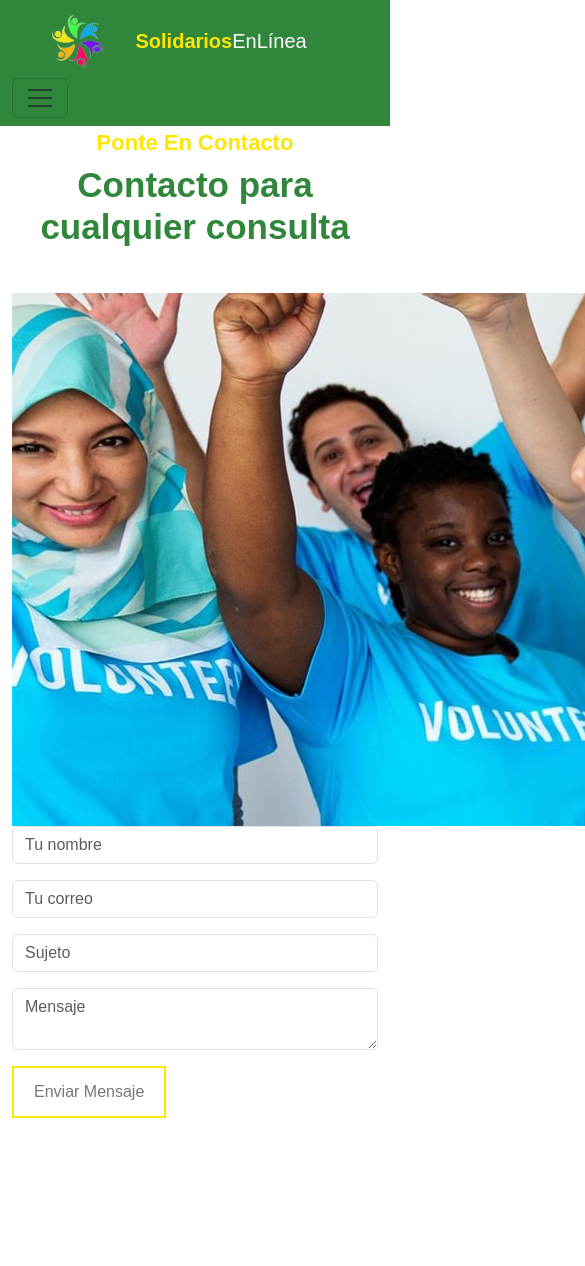
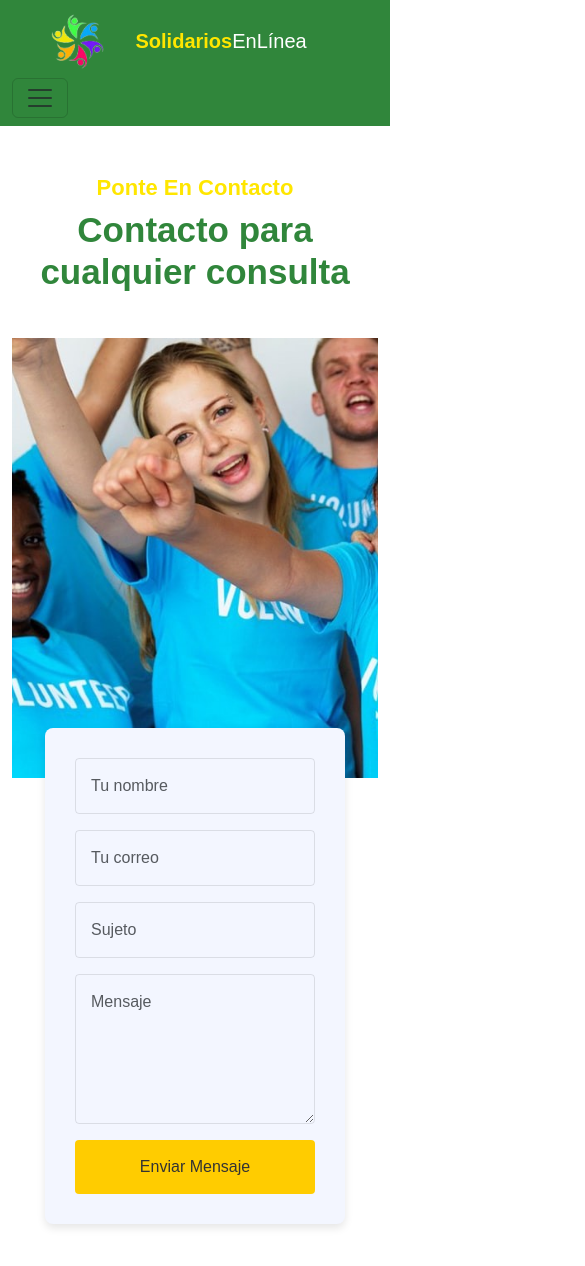
Before and after one commit to 23Tcsup/Innovacion-F, an Angular app: page /contacto in a window 390 px wide. Shown: the top 1266 px of the page, 585 px wide, since content can reach past the window. Before the commit the page ends 1118 px from the top, so only its background shows below. Built offline with nearby package versions, Linux system fonts and the light colour scheme.

Commit message:
Actualiza el contenido de Organizacion

```diff
--- a/package.json
+++ b/package.json
@@ -18,6 +18,7 @@
     "@angular/platform-browser": "^17.0.0",
     "@angular/platform-browser-dynamic": "^17.0.0",
     "@angular/router": "^17.0.0",
+    "boostrap": "^2.0.0",
     "bootstrap": "^5.3.3",
     "jquery": "^3.7.1",
     "ngx-bootstrap": "^12.0.0",
--- a/src/app/components/contacto/contacto.component.css
+++ b/src/app/components/contacto/contacto.component.css
@@ -1,3 +1,86 @@
-:host {
-  display: block;
+.contact {
+  position: relative;
+  width: 100%;
+  padding: 45px 0;
 }
+
+.contact .contact-img {
+  position: relative;
+  width: 100%;
+}
+
+.contact .contact-img img {
+  width: 100%;
+  height: 440px;
+  object-fit: cover;
+}
+
+.contact .contact-form {
+  position: relative;
+  width: 100%;
+  max-width: 700px;
+  margin: 0 auto;
+  margin-top: -220px;
+  padding: 30px;
+  background: #f3f6ff;
+  box-shadow: 0 4px 8px rgba(0, 0, 0, 0.1);
+  border-radius: 8px;
+}
+
+@media (max-width: 991.98px) {
+  .contact .contact-form {
+      max-width: 600px;
+      margin-top: -150px;
+  }
+}
+
+@media (max-width: 767.98px) {
+  .contact .contact-form {
+      max-width: 400px;
+      margin-top: -100px;
+  }
+}
+
+@media (max-width: 575.98px) {
+  .contact .contact-form {
+      max-width: 300px;
+      margin-top: -50px;
+  }
+}
+
+.contact .contact-form input, .contact .contact-form textarea {
+  width: 100%;
+  padding: 15px;
+  margin-bottom: 10px;
+  background: none;
+  border-radius: 4px;
+  border: 1px solid rgba(0, 0, 0, .1);
+}
+
+.contact .contact-form textarea {
+  height: 150px;
+  resize: vertical;
+}
+
+.contact .contact-form .btn.btn-custom {
+  width: 100%;
+  padding: 15px;
+  background-color: #ffcc00;
+  color: #333;
+  border: none;
+  border-radius: 4px;
+  font-size: 16px;
+  cursor: pointer;
+  transition: background-color 0.3s ease;
+}
+
+.contact .contact-form .btn.btn-custom:hover {
+  background-color: #ff9900;
+}
+
+.contact .help-block ul {
+  margin: 0;
+  padding: 0;
+  list-style-type: none;
+  color: red;
+}
--- a/src/app/components/contacto/contacto.component.html
+++ b/src/app/components/contacto/contacto.component.html
@@ -11,7 +11,7 @@
                 <div id="success"></div>
                 <form name="sentMessage" id="contactForm" novalidate="novalidate">
                     <div class="control-group">
-                        <input type="text" class="form-control" id="name" placeholder="Tu nombre" required="required" data-validation-required-message="Por favor, ingresa tu nombre" />
+                        <input type="text" style="margin-right: 20rem;" class="form-control" id="name" placeholder="Tu nombre" required="required" data-validation-required-message="Por favor, ingresa tu nombre" />
                         <p class="help-block text-danger"></p>
                     </div>
                     <div class="control-group">
--- a/src/app/components/navbar/navbar.component.html
+++ b/src/app/components/navbar/navbar.component.html
@@ -28,7 +28,7 @@
           <a class="nav-link" href="team.html">Convocatorias</a>
         </li>
         <li class="nav-item">
-          <a class="nav-link" href="contact.html">Contacto</a>
+          <a class="nav-link" href="/contacto">Contacto</a>
         </li>
       </ul>
     </div>
--- a/src/app/components/nosotros/nosotros.component.html
+++ b/src/app/components/nosotros/nosotros.component.html
@@ -1,5 +1,5 @@
-
-<div class="team">
+<app-info></app-info>
+<div class="team" style="margin-top: 3rem;">
     <div class="container">
         <div class="section-header text-center">
             <p>NUESTRO EQUIPO DE TRABAJO</p>
```
Also changed, not shown: 1 other file (tests, documents, lock files or other folders).
